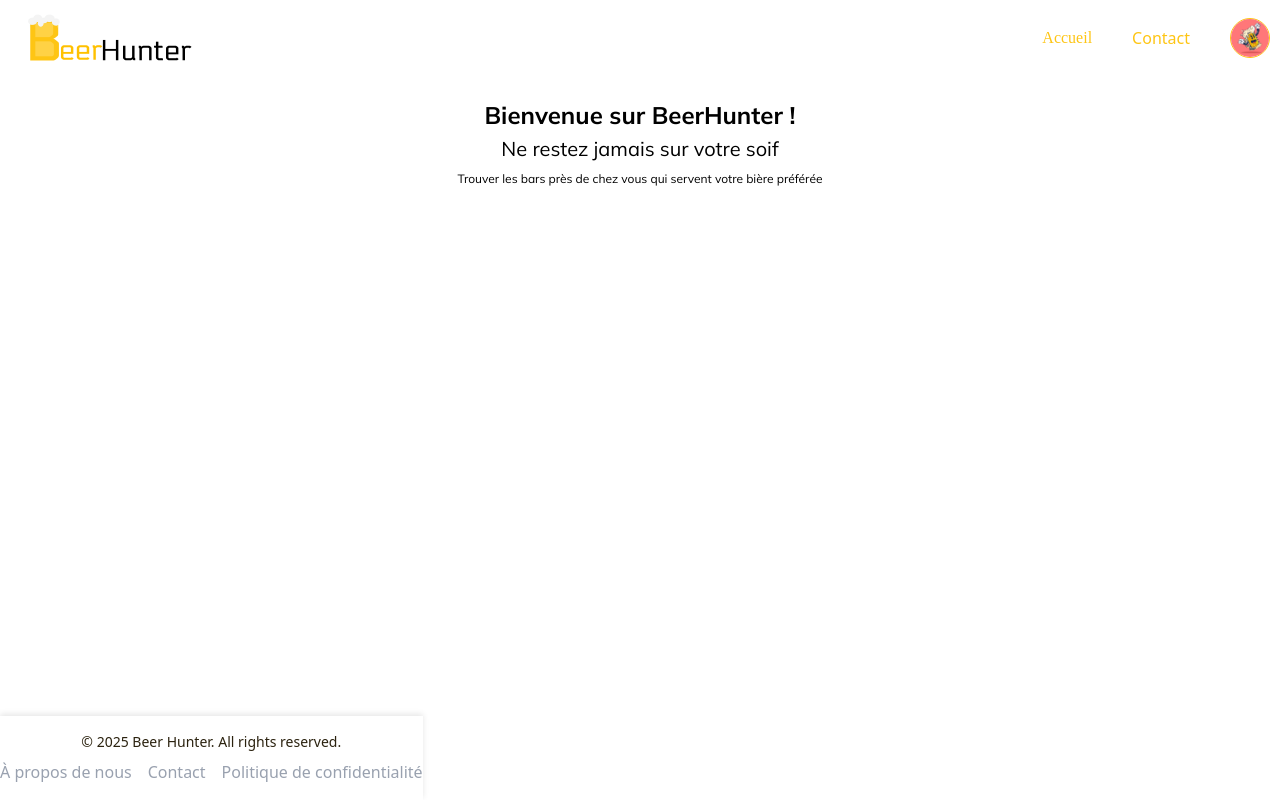
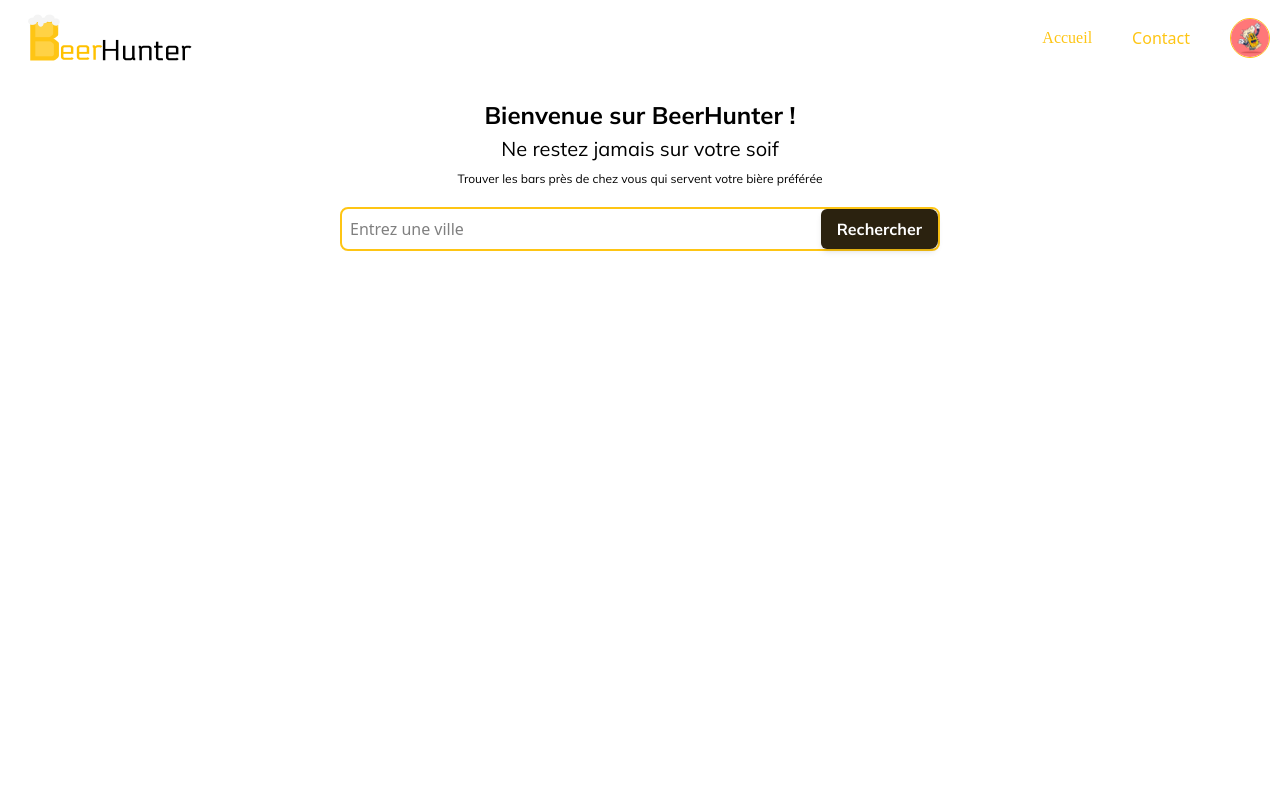
Before and after one commit to teo-crth/beerHunter, a React (Vite) app in the folder frontend/: page / in a window 1280 px wide. Shown: the top 800 px of the page. Built offline with nearby package versions, Linux system fonts and the light colour scheme; no server answers; a web font is replaced by a local one.

Commit message:
searchbar

```diff
--- a/frontend/src/components/Footer/Footer.jsx
+++ b/frontend/src/components/Footer/Footer.jsx
@@ -2,7 +2,7 @@ import React from "react";
 
 const Footer = () => {
     return (
-        <footer className="bg-gray-800 absolute bottom-0 light-mode:bg-light text-light light-mode:text-dark shadow-[0_-2px_6px_rgba(0,0,0,0.1)] text-center py-4">
+        <footer className="bg-gray-800 light-mode:bg-light text-light light-mode:text-dark shadow-[0_-2px_6px_rgba(0,0,0,0.1)] text-center py-4 w-full">
             <p className="text-sm">
                 © {new Date().getFullYear()} Beer Hunter. All rights reserved.
             </p>
--- a/frontend/src/components/ui/SearchBar.jsx
+++ b/frontend/src/components/ui/SearchBar.jsx
@@ -1,9 +1,41 @@
-import React from 'react';
+import React, { useEffect, useState } from 'react';
+import { fetchAllCities } from '../../api/city/cityCrud';
+import Button from './Button';
 
 const SearchBar = () => {
+    const [ cities, setCities ] = useState([]);
+    const [ searchTerms, setSearchTerms ] = useState('');
+
+    useEffect(() => {
+        const fetchCitiesData = async () => {
+
+            try {
+                const response = await fetchAllCities();
+                setCities(response);
+            } catch (error) {
+                console.error('Erreur lors de la récupération des villes:', error);
+            }
+        }
+
+        fetchCitiesData();
+
+    }, []);
+
+    const handleChange = (e) => {
+        setSearchTerms(e.target.value);
+    }
+
+    const handleSubmit = (e) => {
+        e.preventDefault();
+        console.log('Recherche de ville');
+    }
+
     return (
-        <div className='w-full flex items-center justify-center'>
-
+        <div className='w-full md:w-2/3 lg:w-1/2 flex items-center justify-center'>
+            <form action="submit" className='w-full flex items-center justify-between text-left border-primary border-2 rounded-lg m-5 text-light light-mode:text-dark-black'>
+                <input type="text" list="cities" className='w-2/3 p-2 bg-transparent border-0' placeholder='Entrez une ville' onChange={handleChange} value={searchTerms} />
+                <Button type='submit' onclick={handleSubmit} className='bg-primary text-light light-mode:bg-dark rounded-r-lg h-10' text="Rechercher" />
+            </form>
 
         </div>
     );
--- a/frontend/src/pages/Home.jsx
+++ b/frontend/src/pages/Home.jsx
@@ -3,7 +3,7 @@ import SearchBar from "../components/ui/SearchBar";
 
 export default function Home() {
   return (
-   <div className="container-home flex flex-col items-center justify-center bg-dark light-mode:bg-light pb-5  text-light light-mode:text-dark-black">
+   <div className="container-home flex flex-col items-center justify-start bg-dark light-mode:bg-light pb-5 min-h-dvh text-light light-mode:text-dark-black">
     <section className="presentation font-text text-center flex flex-col items-center justify-center pt-5">
       <h1 className="text-2xl font-bold p-1">Bienvenue sur BeerHunter !</h1>
       <h2 className="text-xl">Ne restez jamais sur votre soif</h2>
```
Also changed, not shown: 1 other file (tests, documents, lock files or other folders).
